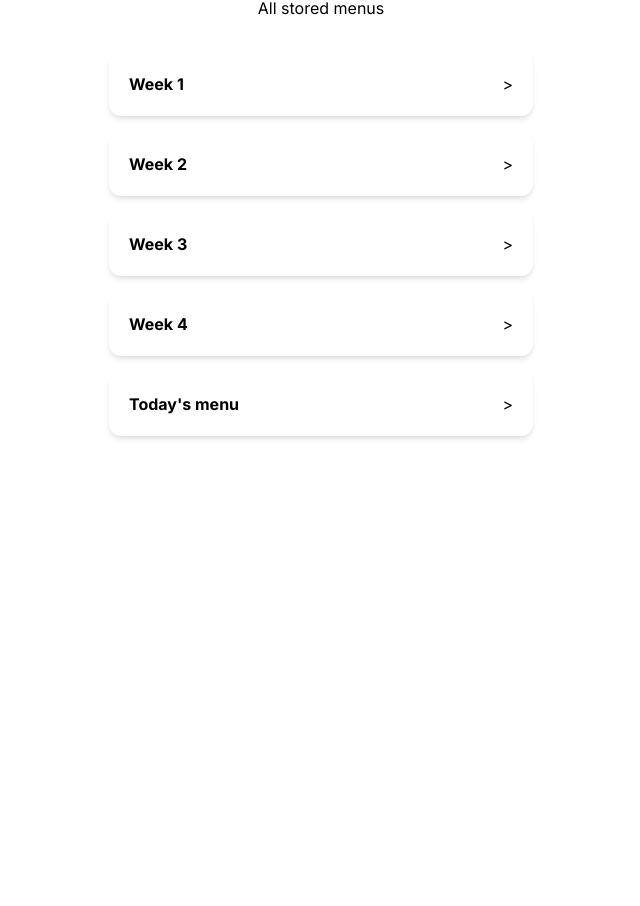
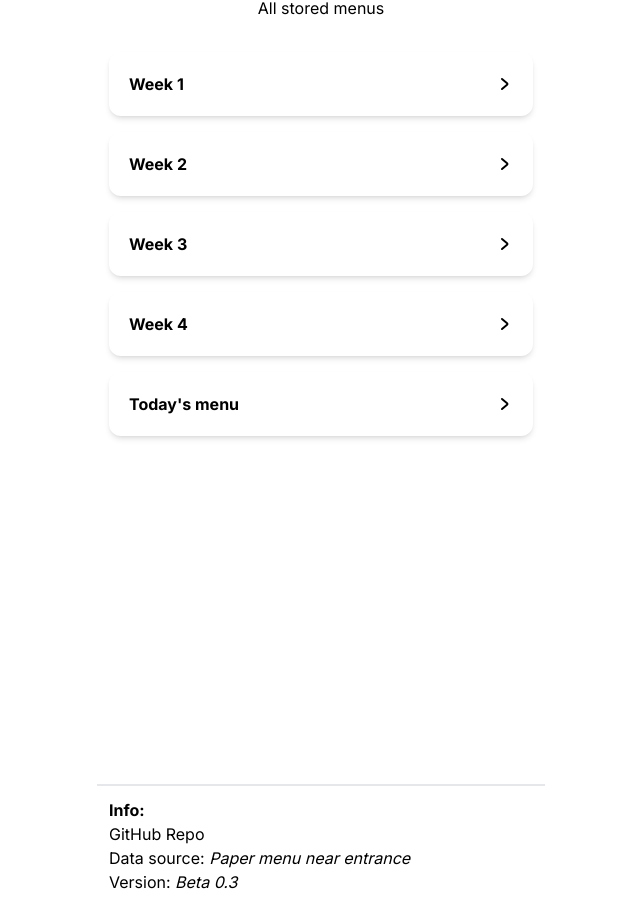
Before and after one commit to Herobread/amh-menu, a Next.js app: page /overview in a window 1280 px wide. Shown: the part 114-1020 px from the top of the page, without its empty margins (319-959 px from the left). Before the commit the page ends 800 px from the top, so only its background shows below. Built offline with nearby package versions, Linux system fonts and the light colour scheme.

Commit message:
add footer

```diff
--- a/app/(root)/layout.tsx
+++ b/app/(root)/layout.tsx
@@ -1,3 +1,4 @@
+import Footer from '@/components/Footer'
 import NavBar from '@/components/NavBar'
 
 interface RootLayoutProps {
@@ -8,9 +9,10 @@ export default function RootLayout({ children }: RootLayoutProps) {
 	return (
 		<>
 			<NavBar />
-			<div className="max-w-md mx-auto grid gap-8 my-6 px-3">
+			<div className="max-w-md mx-auto flex flex-col gap-8 my-6 px-3 min-h-screen">
 				{children}
 			</div>
+			<Footer />
 		</>
 	)
 }
--- a/app/(root)/page.tsx
+++ b/app/(root)/page.tsx
@@ -64,7 +64,7 @@ export default async function Home() {
 					<LinkCard
 						href={`/overview/${nextWeekNumber}/${nextWeekDay}`}
 					>
-						Tomorrow menu
+						Tomorrow&apos;s menu
 					</LinkCard>
 					<i>
 						Please be aware that menus can be subject to change at
--- /dev/null
+++ b/components/Footer.tsx
@@ -0,0 +1,21 @@
+import Link from 'next/link'
+
+export default function Footer() {
+	return (
+		<footer className="max-w-md p-3 mx-auto border-t-2 border-gray flex flex-col">
+			<p className="font-bold">Info:</p>
+			<Link
+				href={'https://github.com/Herobread/amh-menu'}
+				className="hover:underline"
+			>
+				GitHub Repo
+			</Link>
+			<p>
+				Data source: <i>Paper menu near entrance</i>
+			</p>
+			<p>
+				Version: <i>Beta 0.3</i>
+			</p>
+		</footer>
+	)
+}
--- a/components/LinkCard.tsx
+++ b/components/LinkCard.tsx
@@ -1,4 +1,7 @@
 import Link from 'next/link'
+import RightArrow from '@/public/icons/arrow-right.svg'
+import LeftArrow from '@/public/icons/arrow-left.svg'
+import Image from 'next/image'
 
 interface LinkCardProps {
 	children: React.ReactNode
@@ -10,11 +13,11 @@ export default function LinkCard({ href, children, flipped }: LinkCardProps) {
 	return (
 		<Link
 			href={href}
-			className="p-5 flex rounded-xl shadow-md gap-3 hover:shadow-lg transition-shadow"
+			className="p-5 flex rounded-xl shadow-md gap-3 hover:shadow-lg transition-shadow items-center"
 		>
-			{flipped && <div>{'<'}</div>}
+			{flipped && <Image alt="" src={LeftArrow} />}
 			<div className="flex-grow font-bold">{children}</div>
-			{!flipped && <div>{'>'}</div>}
+			{!flipped && <Image alt="" src={RightArrow} />}
 		</Link>
 	)
 }
--- a/components/MenuCard/MenuCard.tsx
+++ b/components/MenuCard/MenuCard.tsx
@@ -3,7 +3,7 @@ import CardSection from './CardSection'
 
 export default function MenuCard({ time, header, sections }: MenuCard) {
 	return (
-		<div className="p-5 grid rounded-xl shadow-lg gap-3">
+		<div className="p-5 grid rounded-xl shadow-md gap-3">
 			<div className="flex items-baseline">
 				<div className="flex-grow">
 					<H2>{header}</H2>
```
Also changed, not shown: public/icons/arrow-left.svg (added), public/icons/arrow-right.svg (added).
